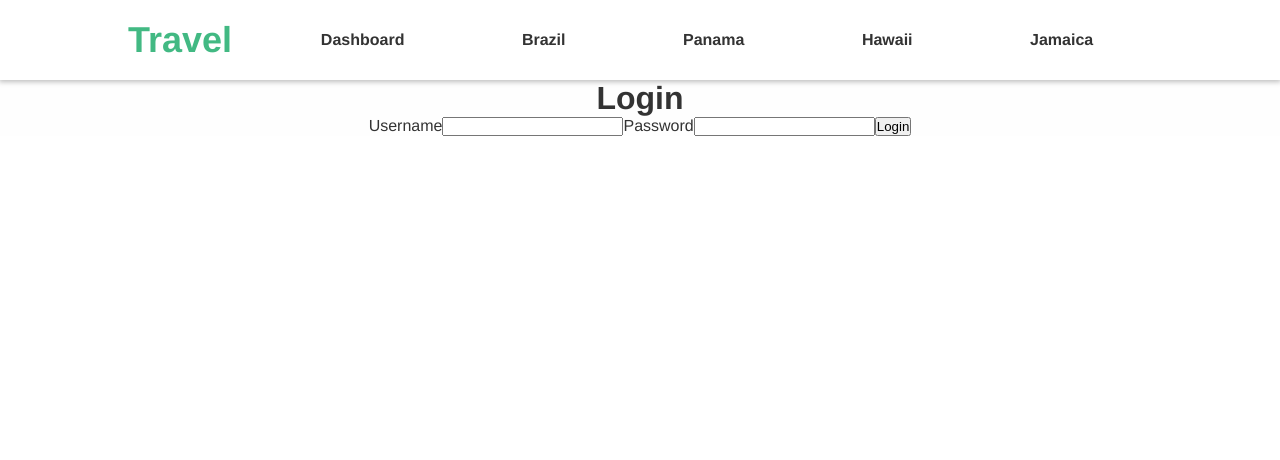
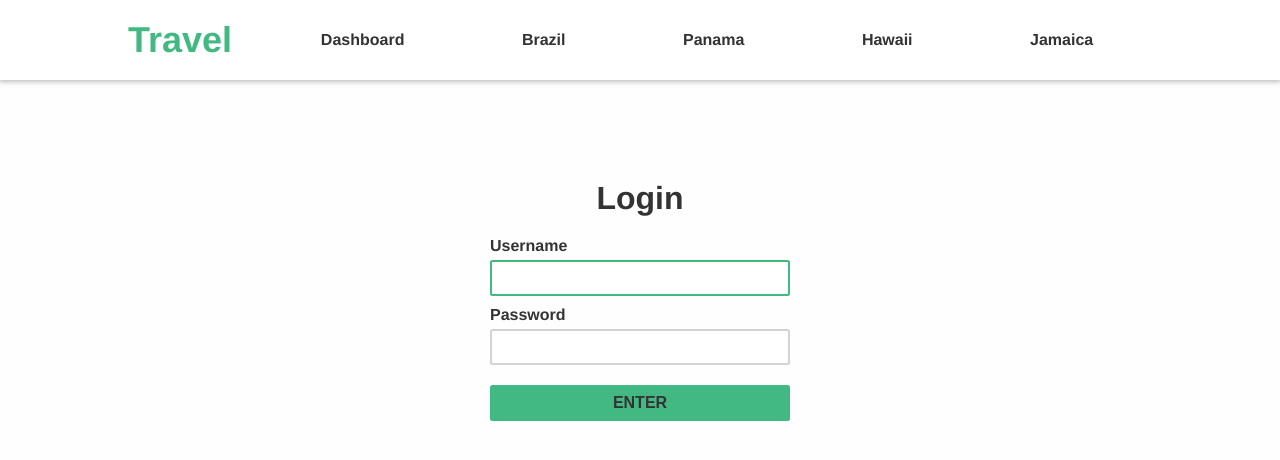
Before and after one commit to hdev14/travel, a Vue app: page /login in a window 1280 px wide. Shown: the top 460 px of the page. Built offline with nearby package versions, Linux system fonts and the light colour scheme.

Commit message:
style: refactor login styles

```diff
--- a/src/views/Login.vue
+++ b/src/views/Login.vue
@@ -1,12 +1,12 @@
 <template>
-  <div>
+  <div id="view-login">
     <h1>Login</h1>
     <div>
       <label for="username">Username</label>
-      <input v-model="username" type="text" name="usernaem">
+      <input v-model="username" type="text" name="usernaem" autofocus>
       <label for="password">Password</label>
       <input v-model="password" type="text" name="password">
-      <button @click="login">Login</button>
+      <button @click="login">Enter</button>
     </div>
   </div>
 </template>
@@ -30,3 +30,66 @@ export default {
   }
 }
 </script>
+
+<style scoped>
+
+#view-login {
+  height: calc(100vh - 80px);
+  width: 100%;
+  display: flex;
+  flex-direction: column;
+  padding: 100px;
+  align-items: center;
+}
+
+#view-login div {
+  margin-top: 20px;
+  display: flex;
+  flex-direction: column;
+  align-items: flex-start;
+}
+
+#view-login div input {
+  width: 300px;
+  height: 36px;
+  margin: 0px 0px 10px;
+  border: 2px solid lightgray;
+  border-radius: 2.5px;
+  padding: 0 10px;
+  transition: border .2s ease-out;
+  font-size: 14px;
+}
+
+#view-login div input:focus {
+  border-color: var(--green);
+}
+
+#view-login div label {
+  margin-bottom: 5px;
+  font-weight: bold;
+}
+
+#view-login div button {
+  margin-top: 10px;
+  border: none;
+  background-color: var(--green);
+  font-size: 1rem;
+  display: grid;
+  place-items: center;
+  height: 36px;
+  width: 100%;
+  padding: 0 30px;
+  border-radius: 2.5px;
+  color: var(--black);
+  text-transform: uppercase;
+  font-weight: bold;
+  cursor: pointer;
+  opacity: 1;
+  transition: opacity 100ms ease-out;
+}
+
+#view-login div button:hover {
+  opacity: 0.85;
+}
+
+</style>
```
